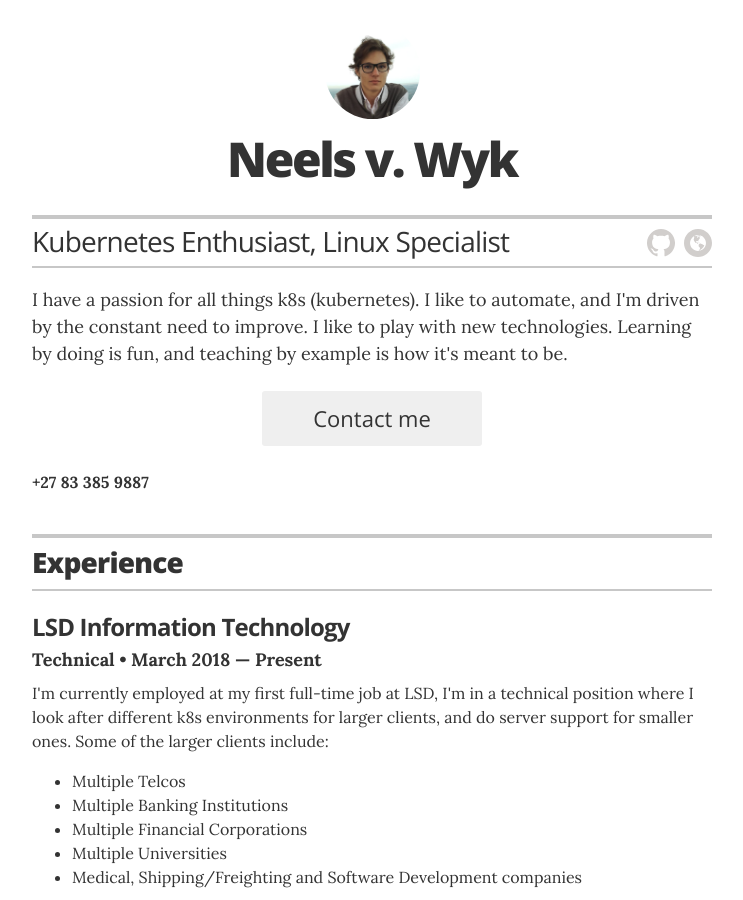
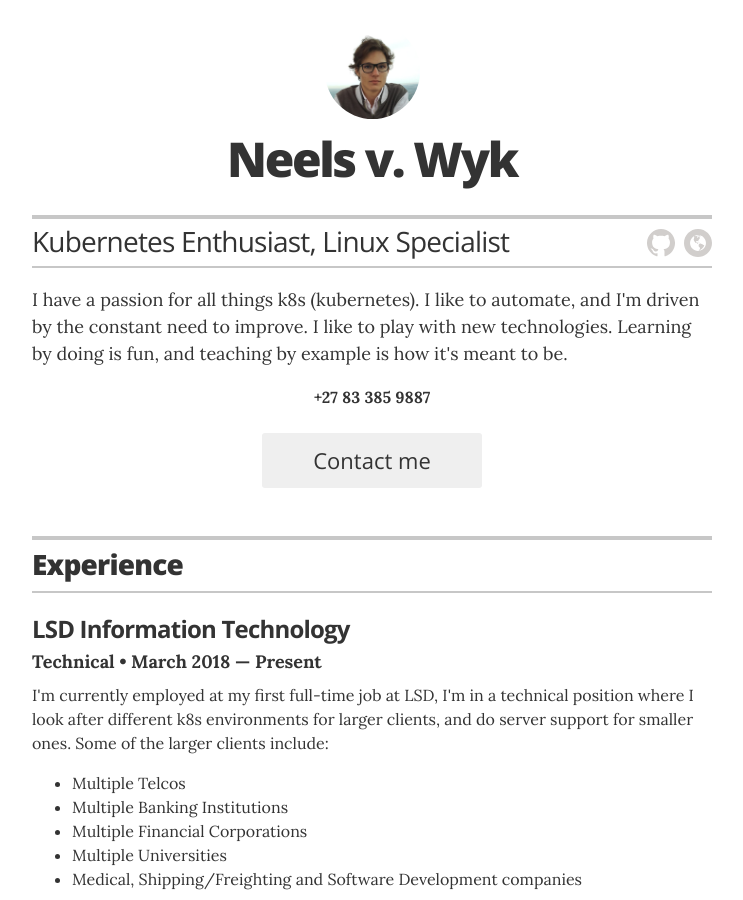
Before and after one commit to Neels-v-Wyk/Neels-v-Wyk.github.io, a Jekyll site: the page built from index.html, in a window 1280 px wide and 900 px high. Shown: the whole window, without its empty margins (268-1011 px from the left). Built offline with Jekyll 4.4.1, drawn with Linux system fonts in a browser that asks for light colours.

Commit message:
Centered number

```diff
--- a/_layouts/resume.html
+++ b/_layouts/resume.html
@@ -39,9 +39,9 @@
           {{ site.resume_header_intro }}
         </div>
 
+	<p align="center"><b> +27 83 385 9887</b></p>
         {% if site.resume_looking_for_work == 'yes' %}
         <a href="mailto:{{ site.resume_contact_email }}" class="contact-button no-print" itemprop="email">Contact me</a>
-	<p><b> +27 83 385 9887</b></p>
         {% elsif site.resume_looking_for_work == 'no' %}
         <a class="contact-button not-looking no-print">I'm not looking for work right now.</a>
         {% else %}
```
